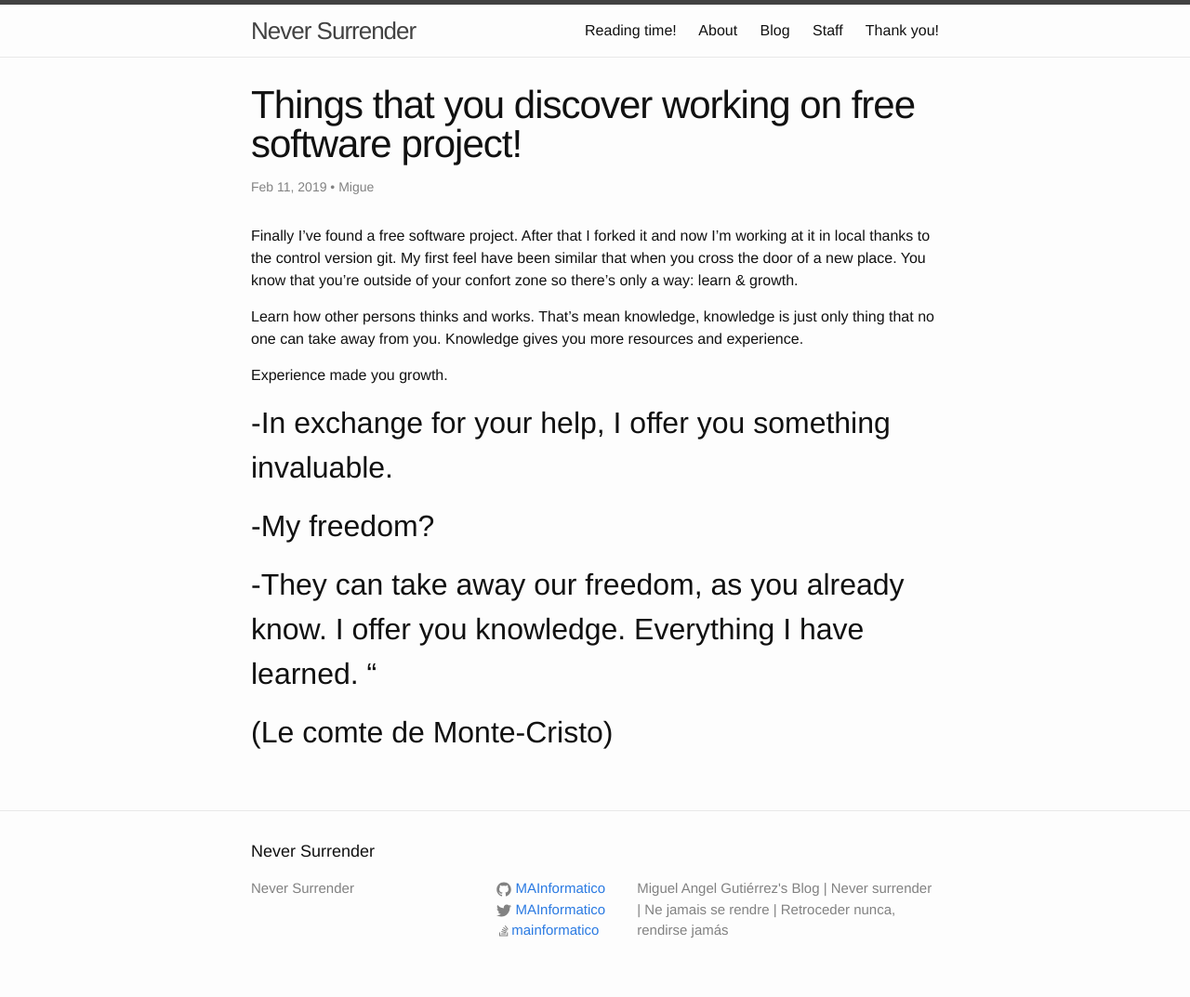
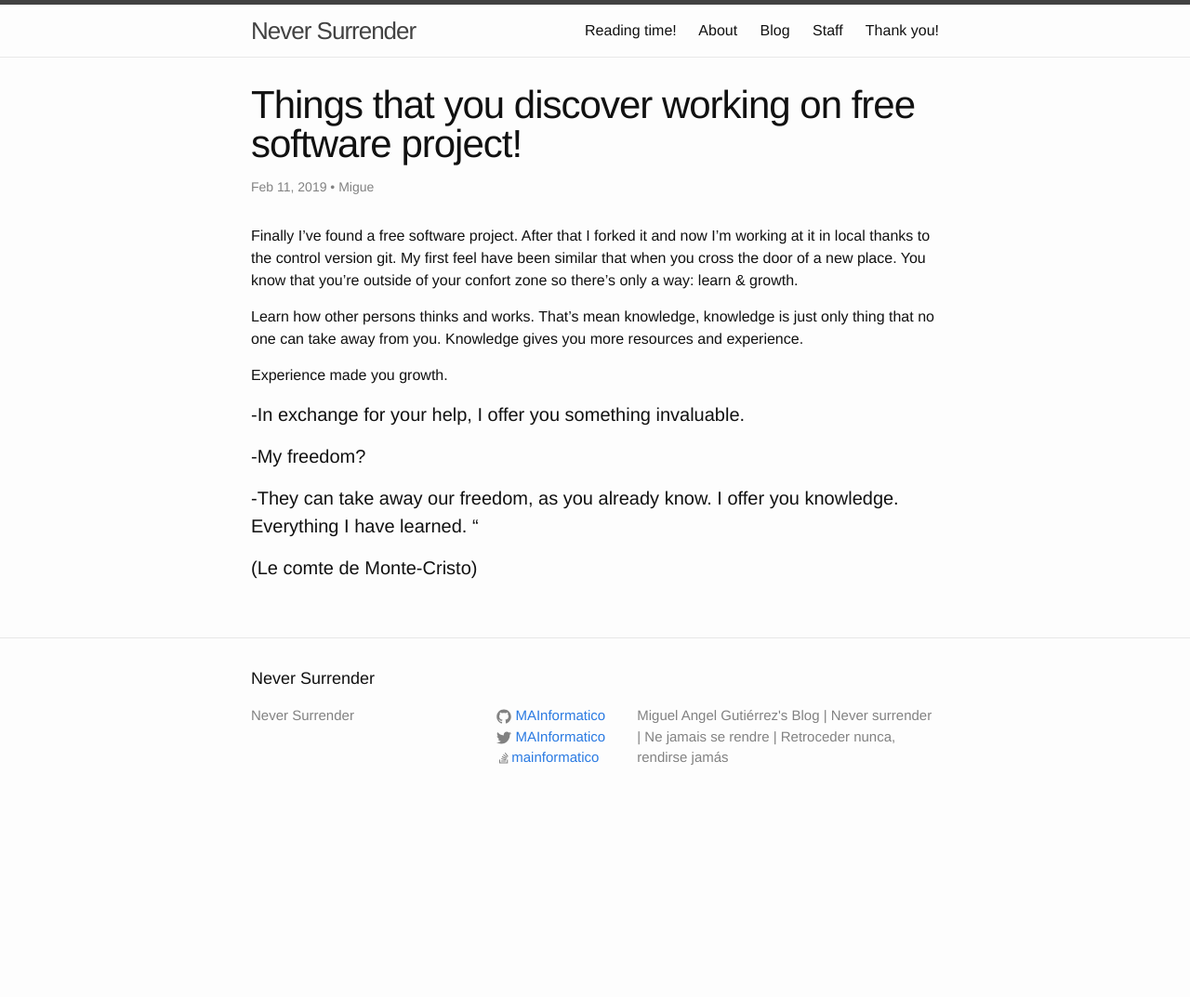
Before and after one commit to MAInformatico/MAInformatico.github.io, a Jekyll site: the page built from _posts/2019-2-11-Discover.md, in a window 1280 px wide. Shown: the whole page at 93% size. Built offline with Jekyll 4.4.1, drawn with Linux system fonts in a browser that asks for light colours; after the commit the page ends 900 px from its top, so only the background shows below that.

```diff
--- a/_posts/2019-2-11-Discover.md
+++ b/_posts/2019-2-11-Discover.md
@@ -16,7 +16,7 @@ Experience made you growth.
 
 
 
-## -In exchange for your help, I offer you something invaluable.
-## -My freedom?
-## -They can take away our freedom, as you already know. I offer you knowledge. Everything I have learned. "
-## (Le comte de Monte-Cristo)
+#### -In exchange for your help, I offer you something invaluable.
+#### -My freedom?
+#### -They can take away our freedom, as you already know. I offer you knowledge. Everything I have learned. "
+#### (Le comte de Monte-Cristo)
```
